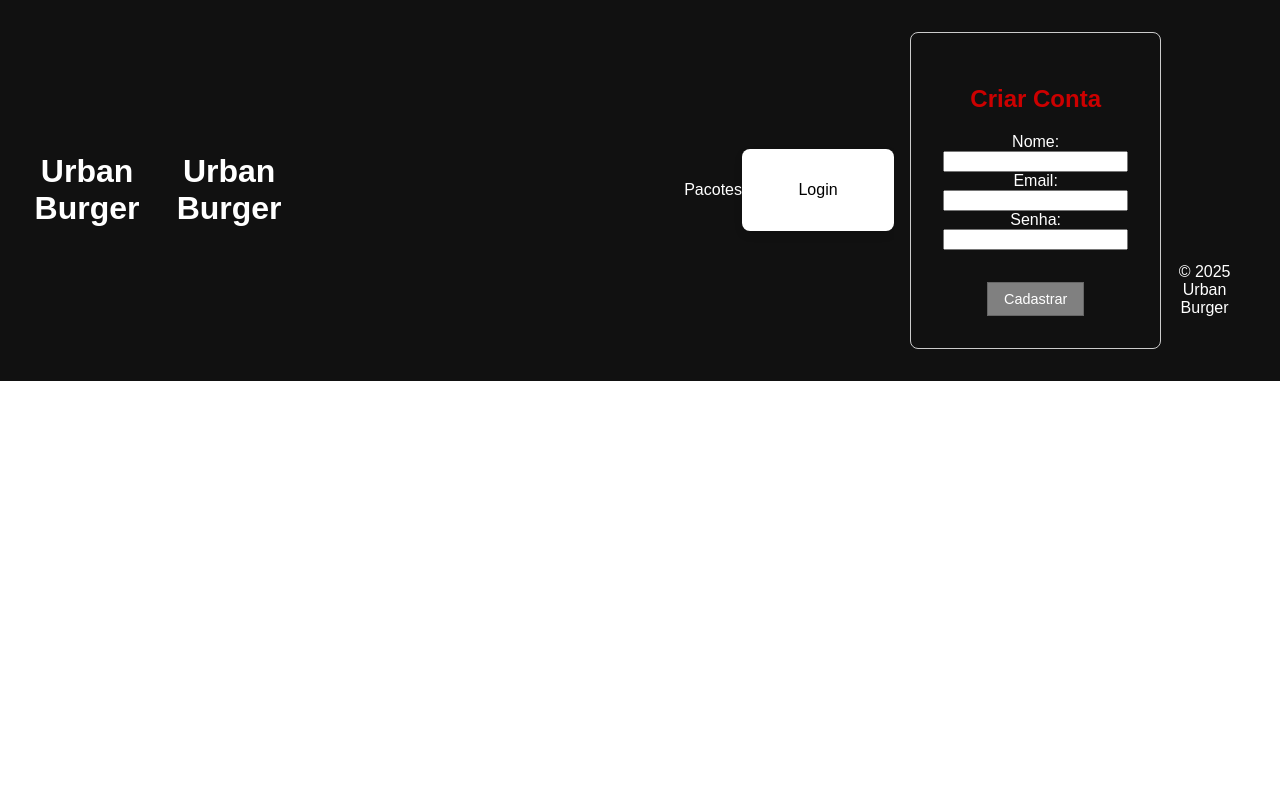
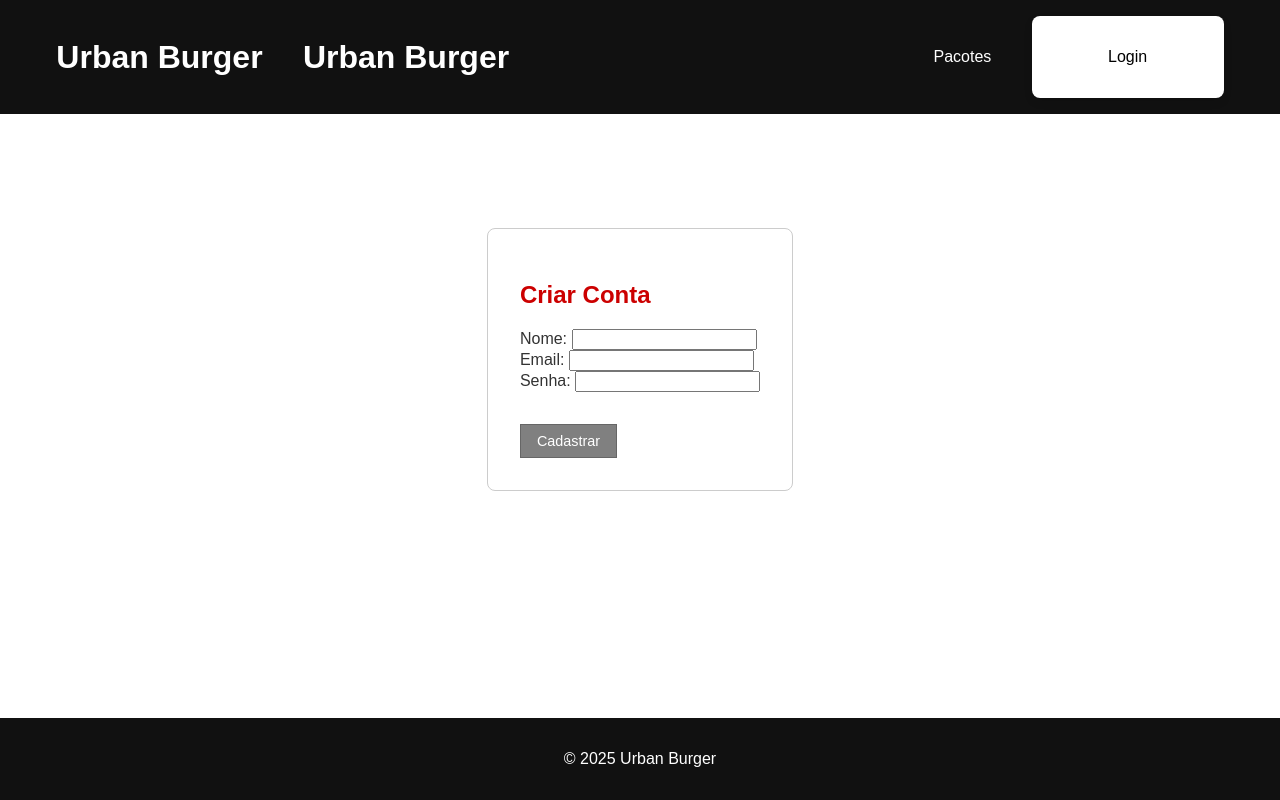
Before and after one commit to santosalexsandrosilva/UrbanBurguer, a plain HTML site: page new.html in a window 1280 px wide. Drawn offline with Linux system fonts and the light colour scheme.

Commit message:
Add files via upload

```diff
--- a/new.html
+++ b/new.html
@@ -3,7 +3,7 @@
 <head>
     <meta charset="UTF-8"/>
     <title>Criar Conta - Urban Burger
-    </title><link rel="stylesheet" href="assets/css/style.css"/></head>
+    </title><link rel="stylesheet" href="assets/css/style.css"/>
 </head>
 <body>
     <header>
@@ -11,7 +11,7 @@
         <h1>Urban Burger</h1>
         <a class="pacotes" href="pacotes.html">Pacotes</a>
         <a class="login" href="login.html">Login</a>
-    <header>
+    </header>
     <main class="formulario">
         <h2>Criar Conta</h2>
         <form>
```
